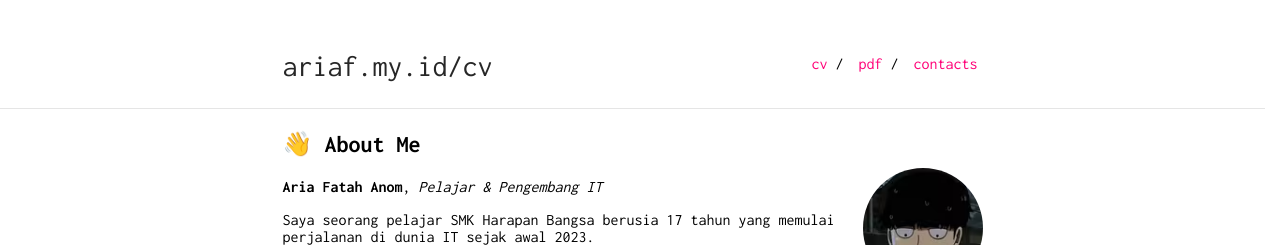
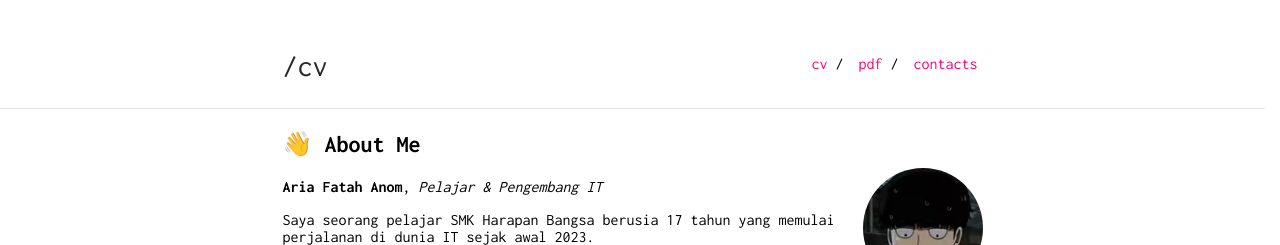
Before and after one commit to kakarotsec/cv, a Jekyll site: the page built from index.md, in a window 1280 px wide. Shown: the top 245 px of the page. Built offline with Jekyll 4.4.1, drawn with Linux system fonts in a browser that asks for light colours; our own code applies the rules of GitHub Pages for plain Markdown files.

Commit message:
Update _config.yml

```diff
--- a/_config.yml
+++ b/_config.yml
@@ -1,6 +1,6 @@
-title: ariaf.my.id
-title_path: ariaf.my.id/cv
-url: "https://ariaf.my.id"
+title: rifat
+title_path: /cv
+url: "https://kakarotsec.github.io/cv"
 baseurl: "/cv"
 
 markdown: kramdown
```
